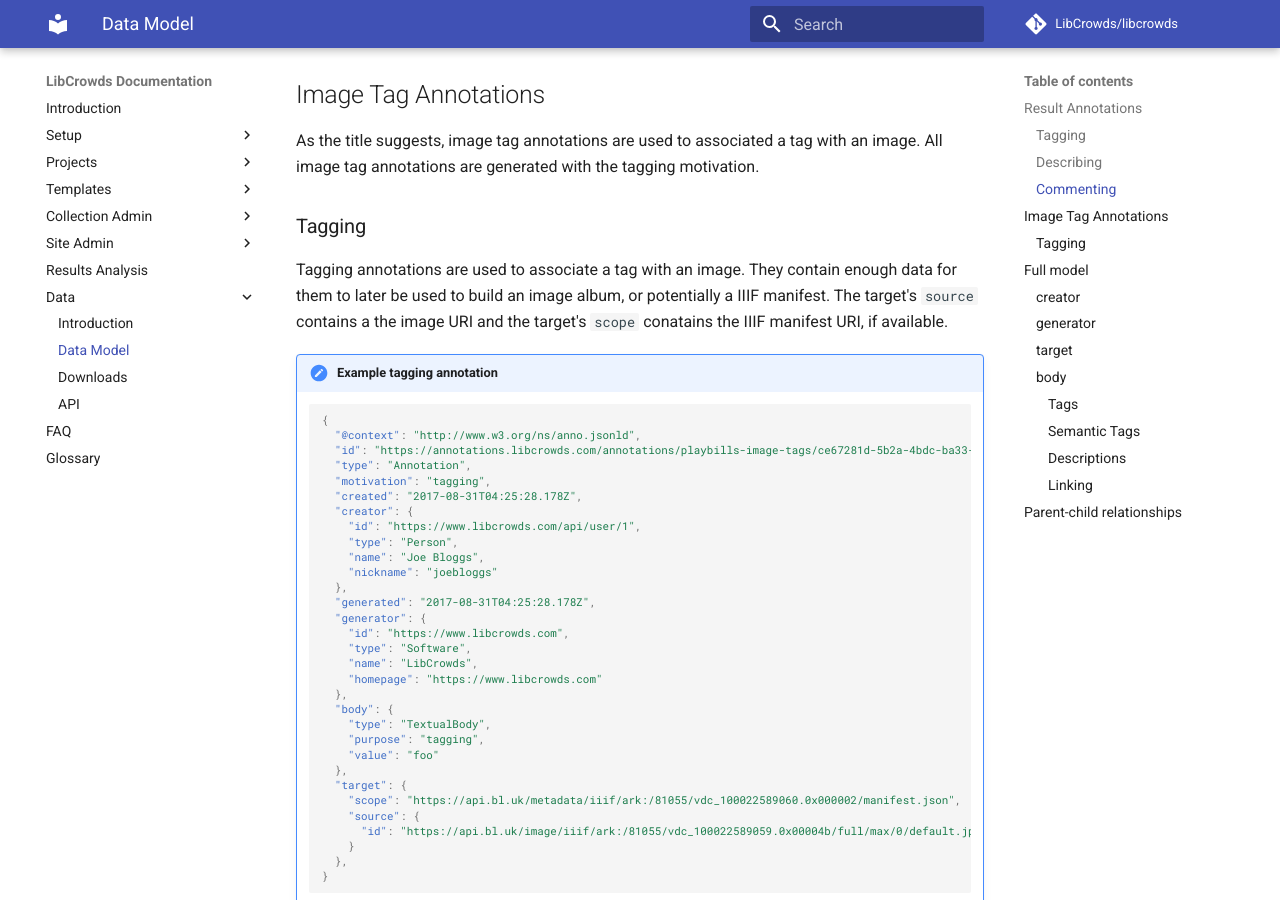
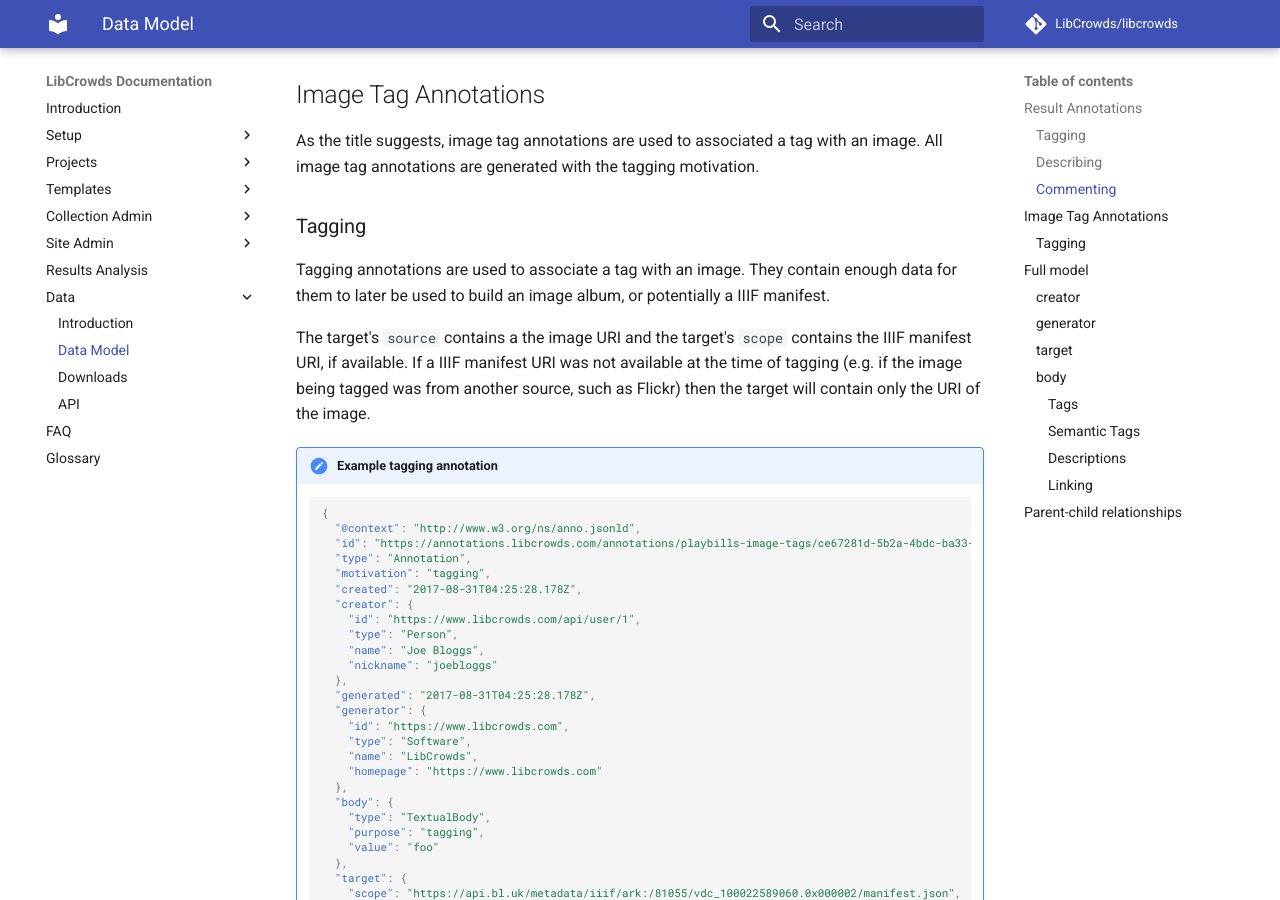
Before and after one commit to LibCrowds/docs, an MkDocs documentation site: the page built from docs/data/model.md, in a window 1280 px wide and 900 px high, scrolled down 3065 px. Built offline with MkDocs 1.6.1 and Material for MkDocs 9.7.7, drawn with Linux system fonts in a browser that asks for light colours; comment, search, counter and statistics services are not loaded; old or Windows-style settings are respelled for this version of MkDocs.

Commit message:
Update data model note

```diff
--- a/docs/data/model.md
+++ b/docs/data/model.md
@@ -168,8 +168,13 @@
 
 Tagging annotations are used to associate a tag with an image. They contain
 enough data for them to later be used to build an image album, or potentially
-a IIIF manifest. The target's `source` contains a the image URI and the
-target's `scope` conatains the IIIF manifest URI, if available.
+a IIIF manifest.
+
+The target's `source` contains a the image URI and the target's `scope`
+contains the IIIF manifest URI, if available. If a IIIF manifest URI was not
+available at the time of tagging (e.g. if the image being tagged was from
+another source, such as Flickr) then the target will contain only the URI
+of the image.
 
 !!! summary "Example tagging annotation"
 
```
